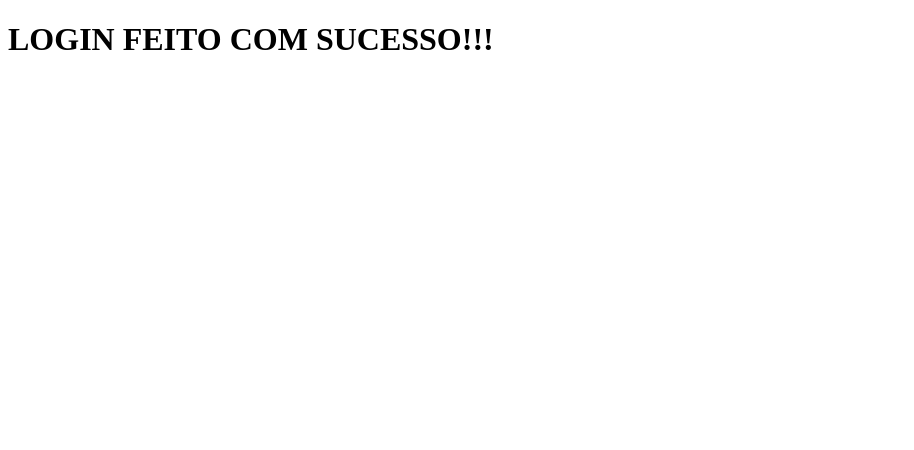
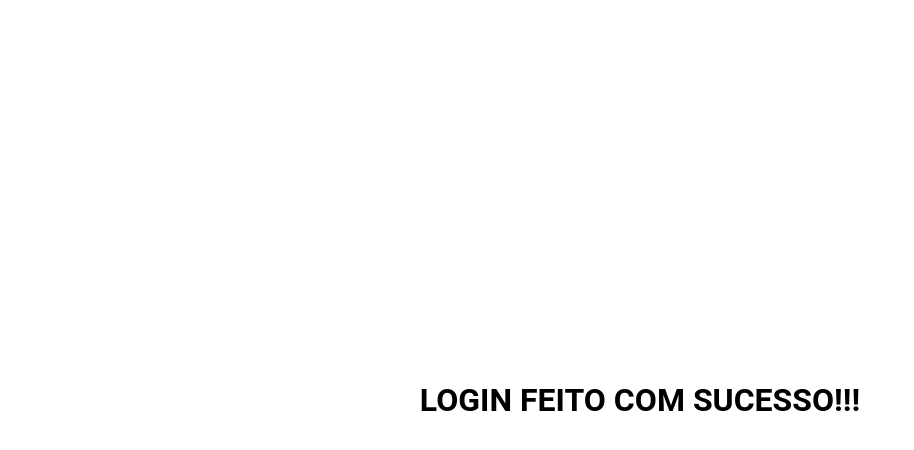
Before and after one commit to DanielCarvalho21/LoginAndCreateAcc, a plain HTML site: page html/logged.html in a window 1280 px wide. Shown: the whole page, without its empty margins (0-914 px from the left). Drawn offline with Linux system fonts and the light colour scheme.

Commit message:
Projeto organizado

```diff
--- a/logged.html
+++ b/html/logged.html
@@ -3,9 +3,10 @@
 <head>
     <meta charset="UTF-8">
     <meta name="viewport" content="width=device-width, initial-scale=1.0">
+    <link rel="stylesheet" href="/styles/logged.css" />
     <title>Document</title>
 </head>
 <body>
-    <h1>LOGIN FEITO COM SUCESSO!!!</h1>
+    <h1 id="title">LOGIN FEITO COM SUCESSO!!!</h1>
 </body>
 </html>
--- a/index.js
+++ b/javascript/index.js
@@ -10,7 +10,7 @@ document.getElementById('botao').addEventListener('click', async function(){
       senha
     })
 
-    location.href="http://127.0.0.1:5501/logged.html"
+    location.href="http://127.0.0.1:5501/html/logged.html"
 
   } catch (error) {
     alert("Erro")
--- /dev/null
+++ b/styles/index.css
@@ -0,0 +1,56 @@
+h1{
+    display: flex;
+    justify-content: center;
+}
+
+input{
+    color: black;
+    background-color: #f8f8ff;
+    border-radius: 5px;
+    height: 25px;
+    padding: 2px;
+    width: 100%;
+}
+
+a{
+    margin-top: 10px;
+}
+
+body{
+    background-color: #121214;
+    color: #ccd0cf;
+}
+
+#container{
+    display: flex;
+    justify-content: center;
+    flex-direction: column;
+    width: auto;
+    align-items: center;
+    height: 100vh;
+}
+
+#container2{
+    display: flex;
+    justify-content: center;
+    flex-direction: column;
+    width: 300px;
+    gap: 5px;
+    align-items: center;
+}
+
+#botao{
+    color: black;
+    background-color: #f8f8ff;
+    border-radius: 5px;
+    /* height: 25px; */
+    padding: 2px;
+    margin-top: 10px;
+    padding: 10px;
+}
+
+*{
+    padding: 0;
+    margin: 0;
+    font-family: "Roboto", sans-serif;
+}
--- /dev/null
+++ b/styles/logged.css
@@ -0,0 +1,18 @@
+body{
+    background-color: white;
+}
+
+*{
+    padding: 0;
+    margin: 0;
+    font-family: "Roboto", sans-serif;
+}
+
+h1{
+    display: flex;
+    justify-content: center;
+    flex-direction: column;
+    width: auto;
+    align-items: center;
+    height: 100vh;
+}
```
Also changed, not shown: html/index.html (renamed from index.html, +3 -3 lines), html/register.html (renamed from register.html, +6 -3 lines), styles/register.css (renamed from styles.css, +0 -22 lines), javascript/register.js (renamed from register.js).
